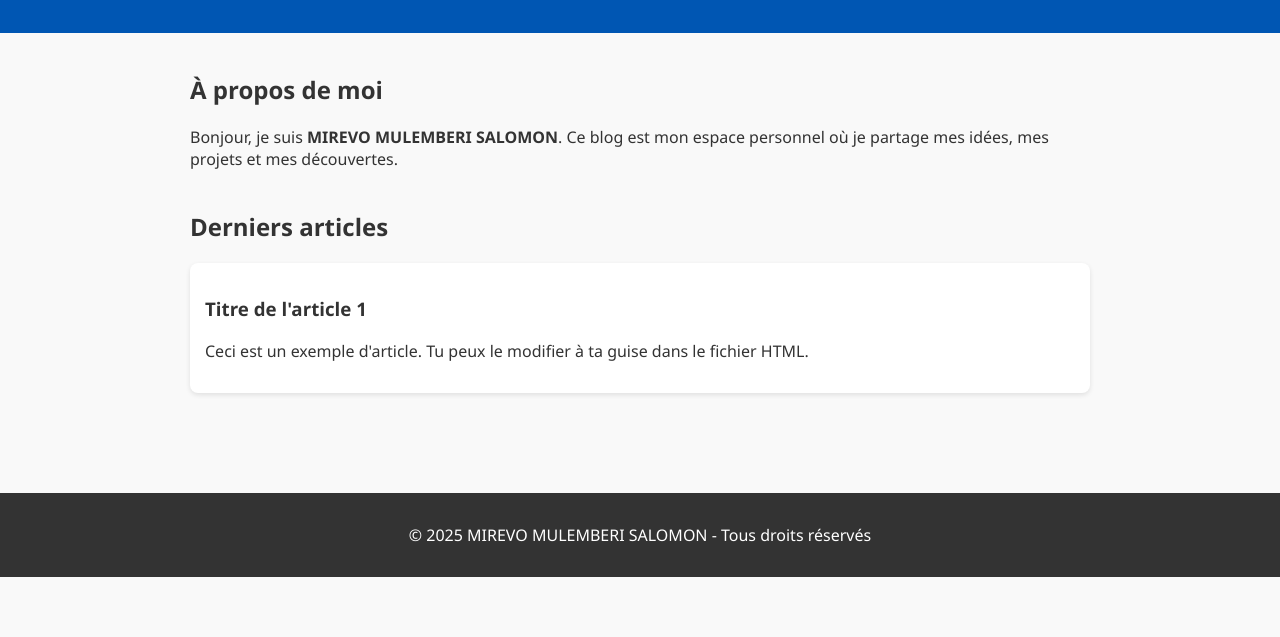
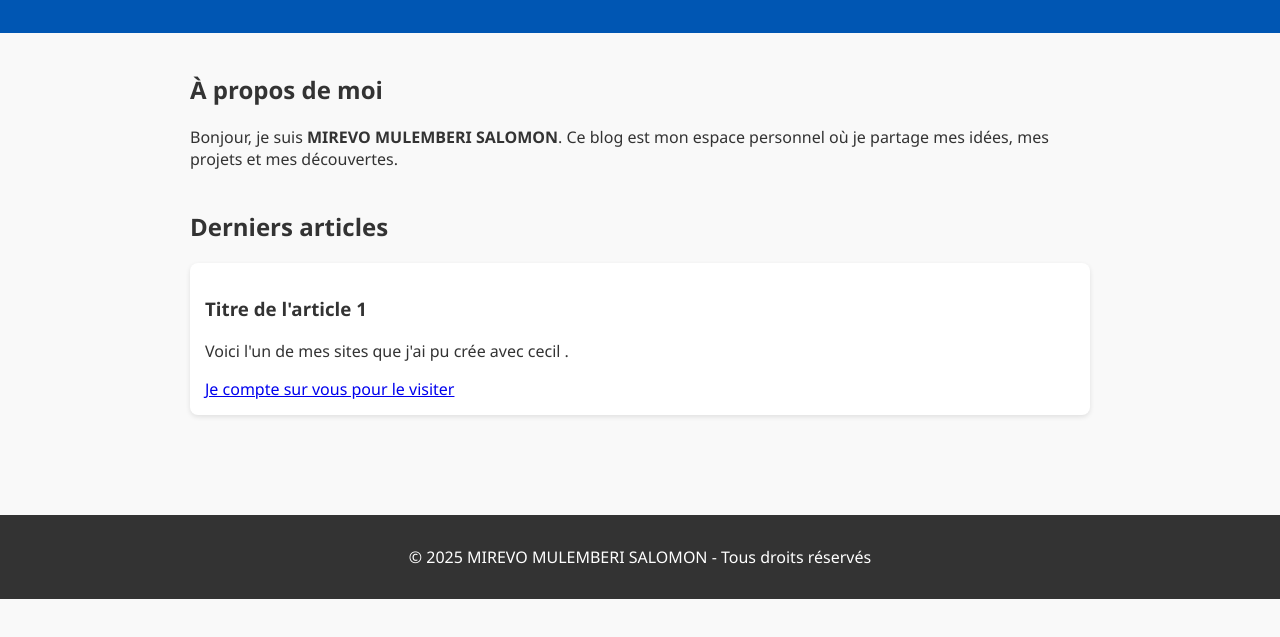
Before and after one commit to mirevosalomon/blog, a plain HTML site: page index.html in a window 1280 px wide. Shown: the part 131-768 px from the top of the page. Drawn offline with Linux system fonts and the light colour scheme; a script that the page names is missing.

Commit message:
Update article content in index.html

```diff
--- a/index.html
+++ b/index.html
@@ -32,7 +32,8 @@
       <h2>Derniers articles</h2>
       <article>
         <h3>Titre de l'article 1</h3>
-        <p>Ceci est un exemple d'article. Tu peux le modifier à ta guise dans le fichier HTML.</p>
+        <p>Voici l'un de mes sites que j'ai pu crée avec cecil .</p>
+        <a href="https://mirevosalomon.github.io/mon.site.cecil/"> Je compte sur vous pour le visiter</a>
       </article>
     </section>
   </main>
```
